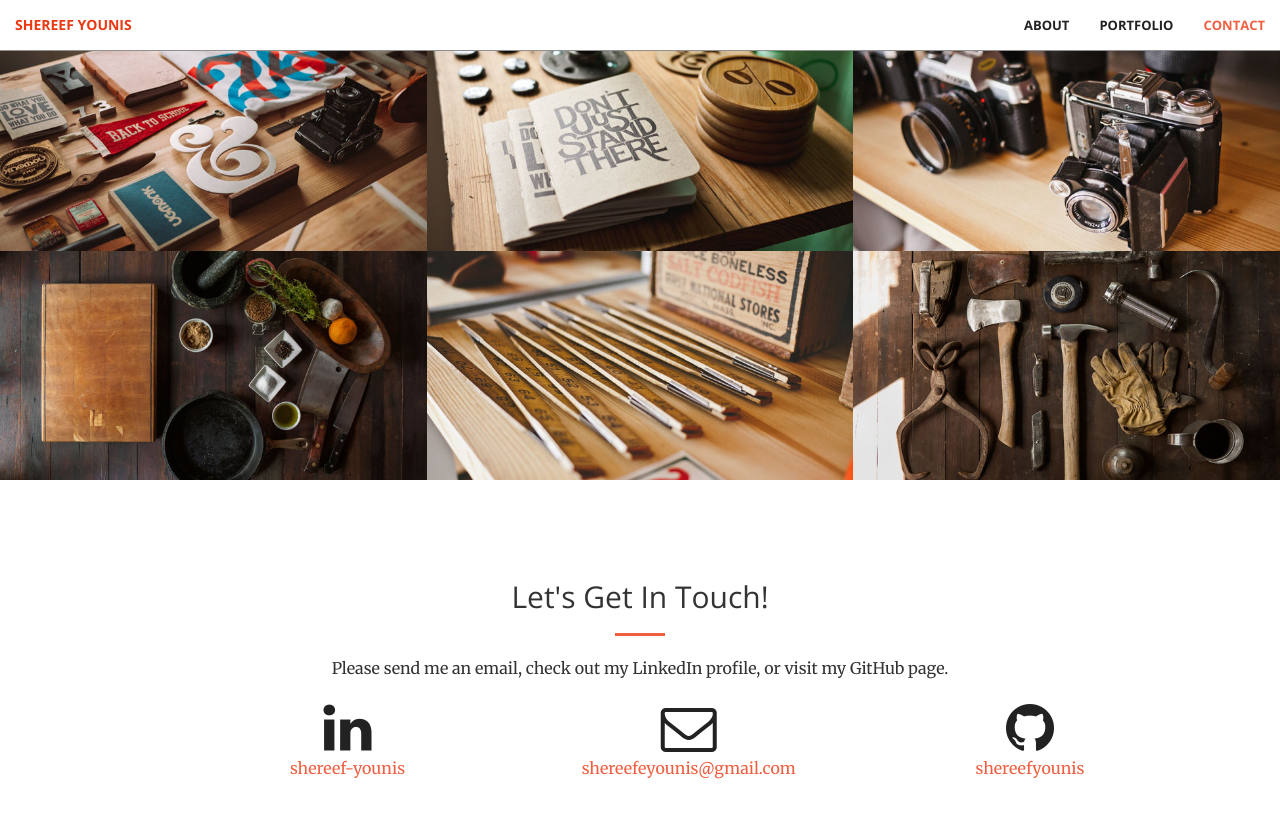
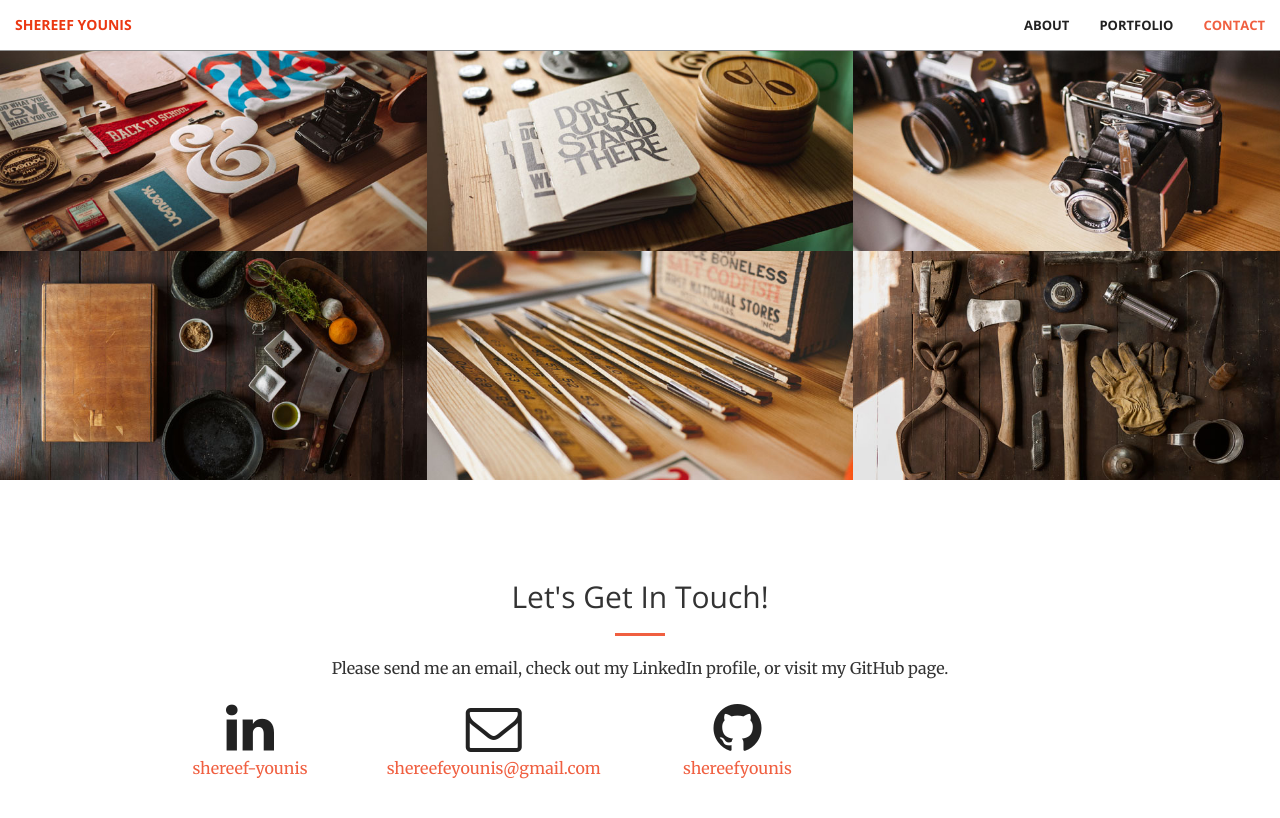
Before and after one commit to shereefyounis/Shereef-Younis-Portfolio, a Jekyll site: the page built from index.html, in a window 1280 px wide and 900 px high, scrolled down 1487 px. Shown: the top 818 px of the window. Built offline with Jekyll 4.4.1, drawn with Linux system fonts in a browser that asks for light colours.

Commit message:
Update contact.html

```diff
--- a/_includes/contact.html
+++ b/_includes/contact.html
@@ -7,21 +7,21 @@
                 <p>Please send me an email, check out my LinkedIn profile, or visit my GitHub page.</p>
             </div>
 
-        <div class="col-lg-2 col-lg-offset-2 text-center">
+        <div class="col-lg-2 col-lg-offset-1 text-center">
             <a href="https://www.linkedin.com/in/{{ site.linkedin_username }}">
                 <i class="fa fa-linkedin fa-3x wow bounceIn" data-wow-delay=".1s"></i>
                 <p>{{ site.linkedin_username }}</p>
             </a>
         </div>
 
-        <div class="col-lg-3 col-lg-offset-1 text-center">
+        <div class="col-lg-3 col-lg-offset-0 text-center">
             <a href="mailto:{{ site.email }}">
             <i class="fa fa-envelope-o fa-3x wow bounceIn" data-wow-delay=".1s"></i>
                 <p>{{ site.email }}</p>
             </a>
         </div>
 
-        <div class="col-lg-2 col-lg-offset-1 text-center">
+        <div class="col-lg-2 col-lg-offset-0 text-center">
             <a href="https://github.com/{{ site.github_username }}">
             <i class="fa fa-github fa-3x wow bounceIn" data-wow-delay=".1s"></i>
                 <p>{{ site.github_username }}</p>
```
